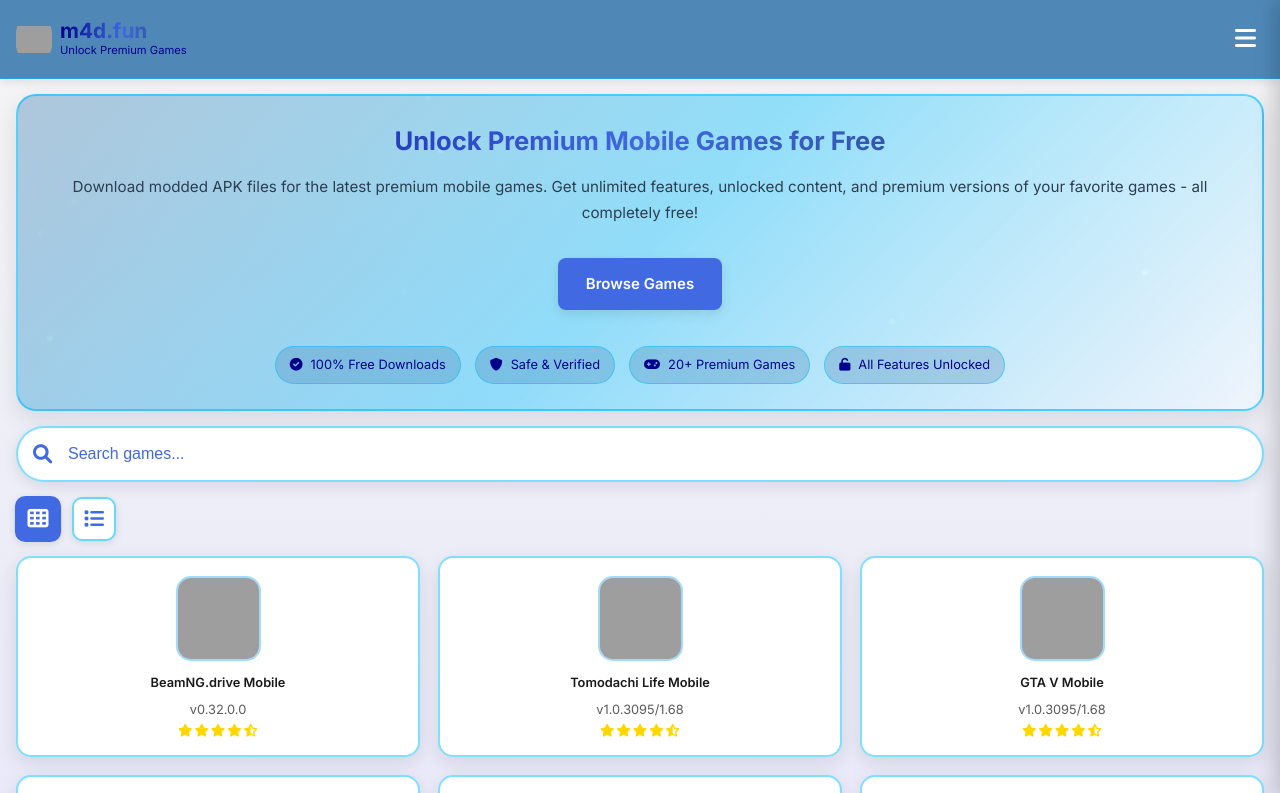
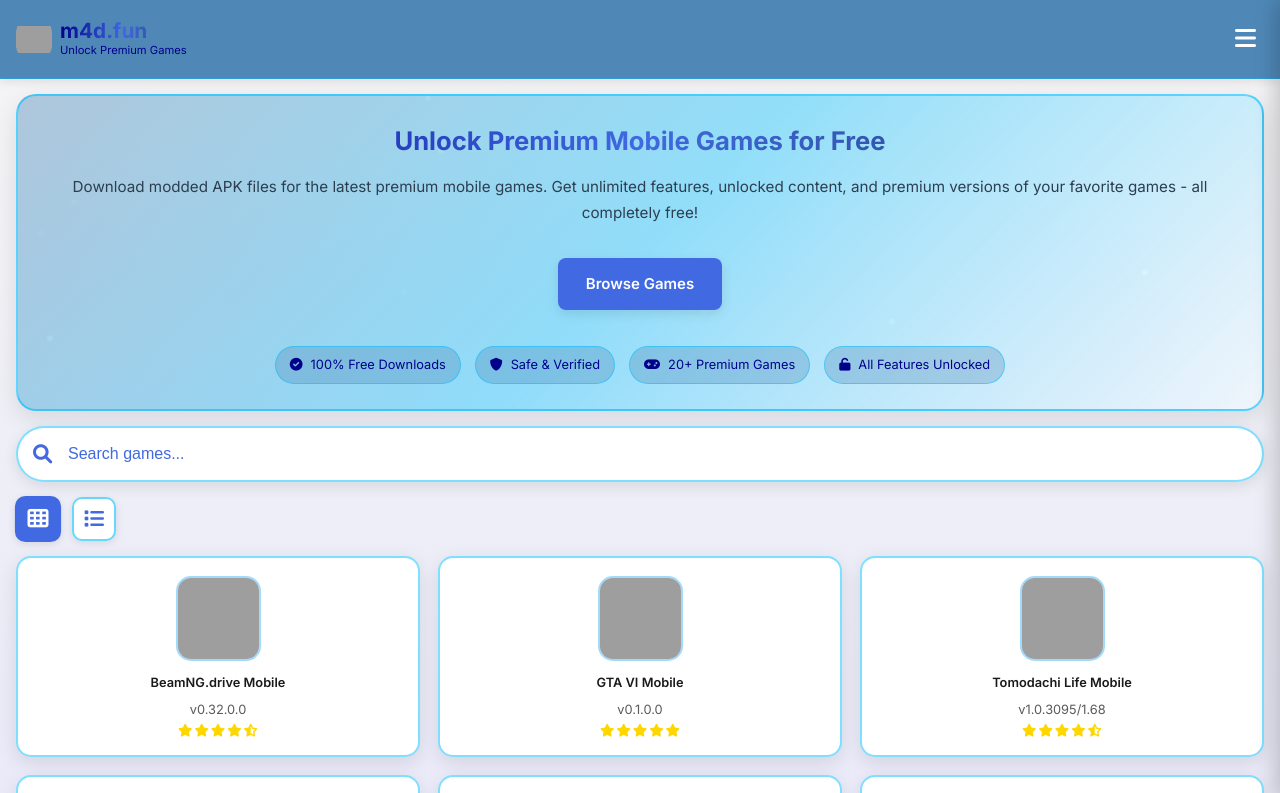
Before and after one commit to Aymaneab55/bs9, a plain HTML site: page index.html in a window 1280 px wide. Shown: the top 793 px of the page. Drawn offline with Linux system fonts and the light colour scheme; grey boxes are pictures that could not be loaded.

Commit message:
Update index.html

```diff
--- a/index.html
+++ b/index.html
@@ -354,6 +354,7 @@ body.modal-open { overflow: hidden; position: fixed; width: 100%; height: 100%;
 // ========== YOUR ORIGINAL GAMES DATA (with added downloadUrl property) ==========
 const gamesData = [
   { id: 1, title: "BeamNG.drive Mobile", image: "https://avatars.githubusercontent.com/u/6404024?s=280&v=4", version: "v0.32.0.0", rating: 4.8, downloads: "50K+", downloadUrl: "#" },
+  { id: 1, title: "GTA VI Mobile", image: "https://i.postimg.cc/x1Rfd04x/HLHD8O8W0AAAs-MI.webp", version: "v0.1.0.0", rating: 5.8, downloads: "400K+", downloadUrl: "#" },
   { id: 2, title: "Tomodachi Life Mobile", image: "https://i.postimg.cc/fRpVXst4/56aecb1e50e3c1cb2614e1c0fe536bbe-icon.webp", version: "v1.0.3095/1.68", rating: 4.9, downloads: "120K+", downloadUrl: "#" },
   { id: 2, title: "GTA V Mobile", image: "https://i.pinimg.com/736x/8f/01/03/8f010359c57da7850e723fa17a53b55e.jpg", version: "v1.0.3095/1.68", rating: 4.9, downloads: "120K+", downloadUrl: "#" },
   { id: 3, title: "Forza Horizon Mobile", image: "https://images.seeklogo.com/logo-png/40/1/forza-horizon-5-logo-png_seeklogo-406612.png", version: "v2.0.1", rating: 4.7, downloads: "55K+", downloadUrl: "#" },
```
